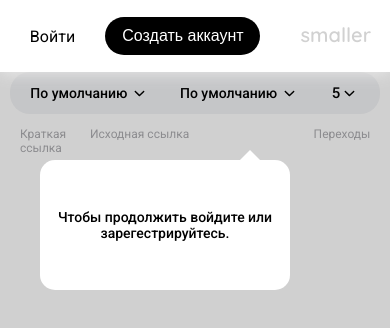
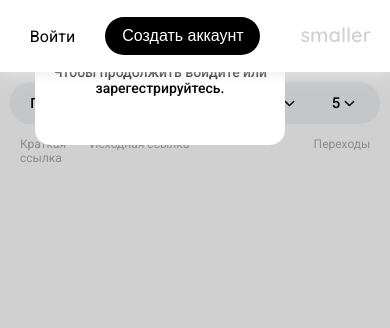
Before and after one commit to Starostinvio/short-link-creator, a React (Create React App) app: page /statistic in a window 390 px wide. Shown: the top 328 px of the page. Built offline with nearby package versions, Linux system fonts and the light colour scheme.

Commit message:
settings

```diff
--- a/src/components/access-control/style.css
+++ b/src/components/access-control/style.css
@@ -2,8 +2,12 @@
 
 .AccessControl {
   position: fixed;
-  width: 100%;
-  height: 100%;
+  top: 0;
+  left: 0;
+  right: 0;
+  bottom: 0;
+  /* width: 100%;
+  height: 100vh; */
   z-index: 20;
   display: flex;
   justify-content: right;
@@ -64,8 +68,8 @@
 
 @media (max-width: 479px) {
   .AccessControl-panel {
-    top: 88px;
-    right: 100px;
+    top: 15px;
+    right: 105px;
   }
 }
 
--- a/src/components/table/style.css
+++ b/src/components/table/style.css
@@ -76,6 +76,7 @@
     justify-content: space-around;
     padding: 2px 8px 2px 8px;
     margin: 0 auto;
+    margin-top: 10px;
     border: none;
     background-color: rgb(242, 243, 245);
     border-radius: 20px;
```
